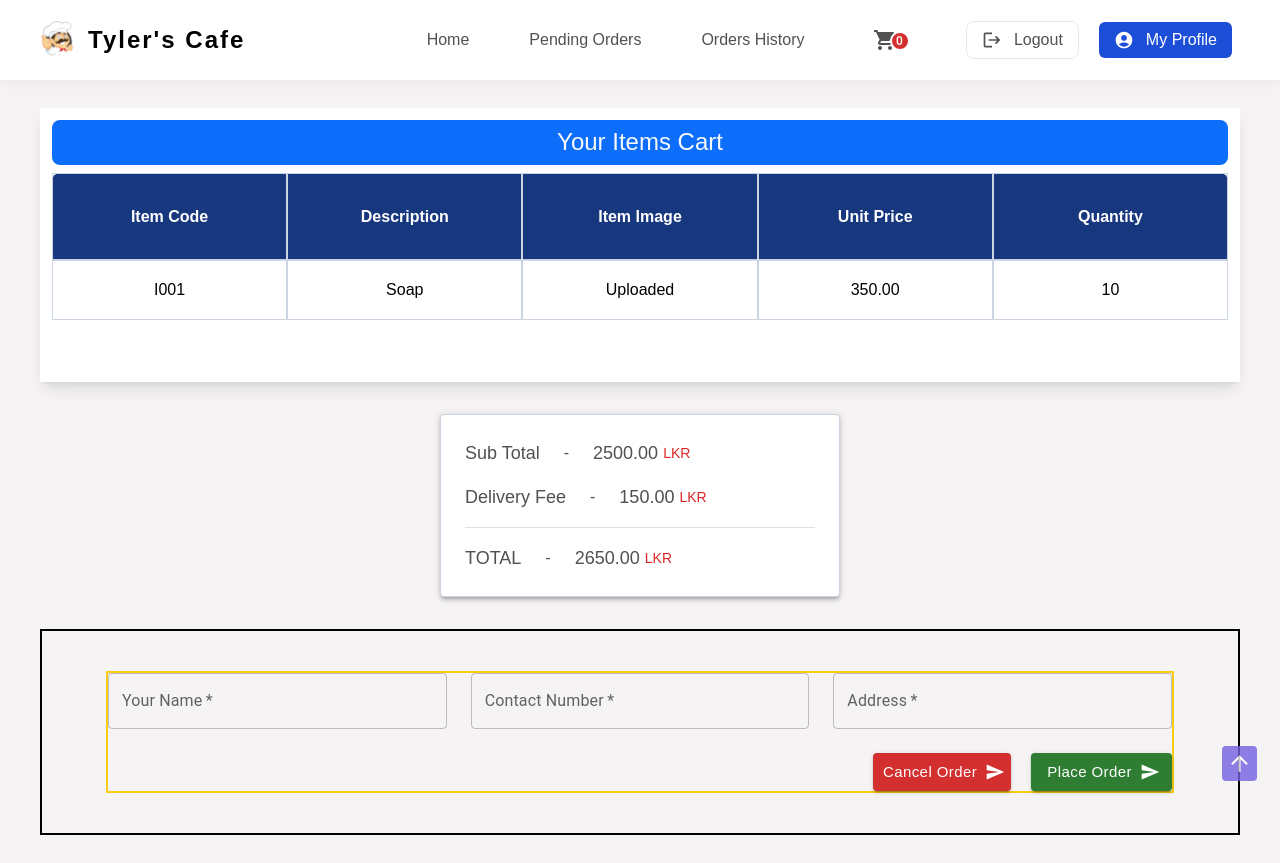
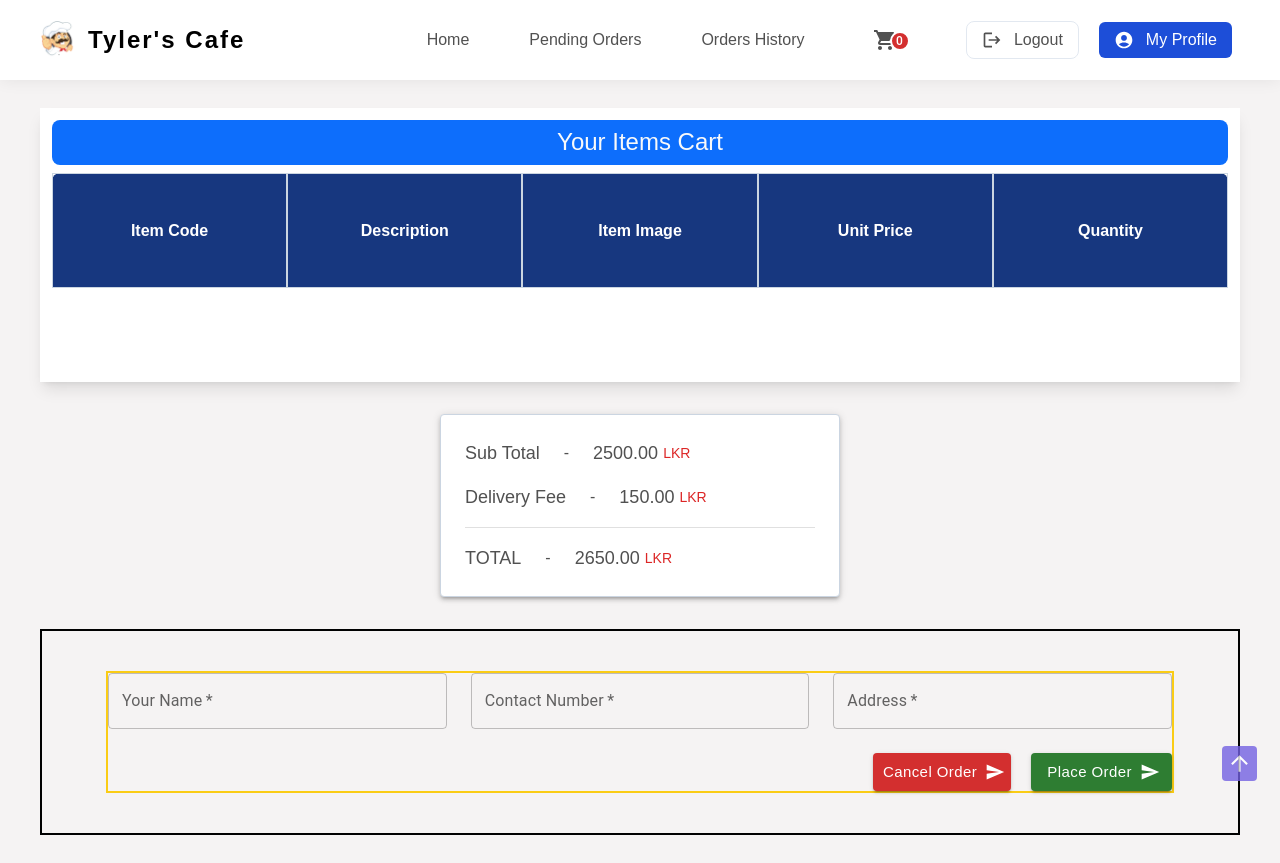
Before and after one commit to AshanSandeep06/Food-Shop-System, a React (Create React App) app in the folder frontend/: page /placeOrder in a window 1280 px wide. Built offline with nearby package versions, Linux system fonts and the light colour scheme.

Commit message:
Content Updated

```diff
--- a/frontend/src/components/Table/Table.tsx
+++ b/frontend/src/components/Table/Table.tsx
@@ -39,8 +39,8 @@ const Table = (props: TableProps) => {
                 {props.tblHeaders.map((header, index) => (
                   <th
                     key={index}
-                    className="!leading-[48px] border border-slate-300 flex justify-center items-center"
-                    style={{ lineHeight: "38px!important" }}
+                    className="!leading-[43px] border border-slate-300 flex justify-center items-center"
+                    // style={{ lineHeight: "38px!important" }}
                   >
                     {header}
                   </th>
--- a/frontend/src/pages/PlaceOrder/PlaceOrder.tsx
+++ b/frontend/src/pages/PlaceOrder/PlaceOrder.tsx
@@ -19,7 +19,7 @@ const PlaceOrder = () => {
           "Unit Price",
           "Quantity",
         ]}
-        tblData={[["I001", "Soap", "Uploaded", "350.00", "10"]]}
+        tblData={[]}
       />
 
       {/* ===================================================== */}
```
